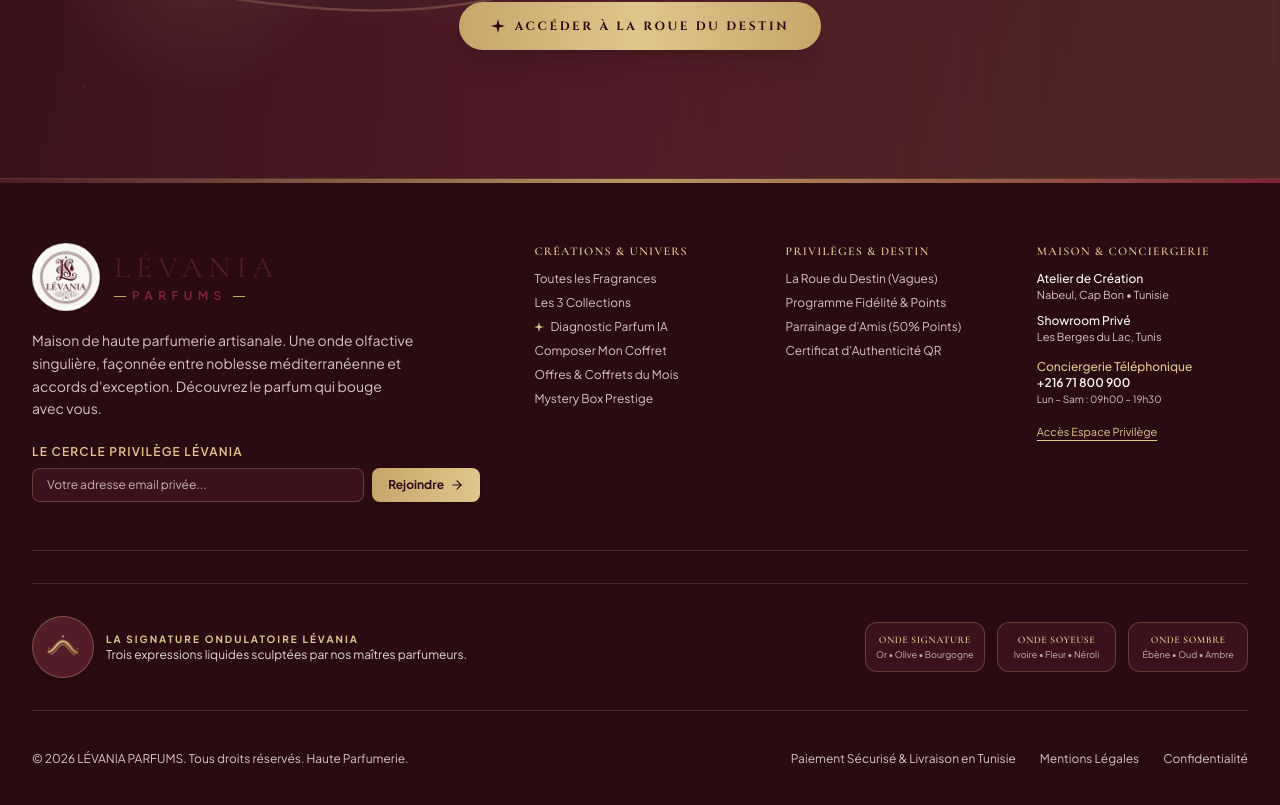
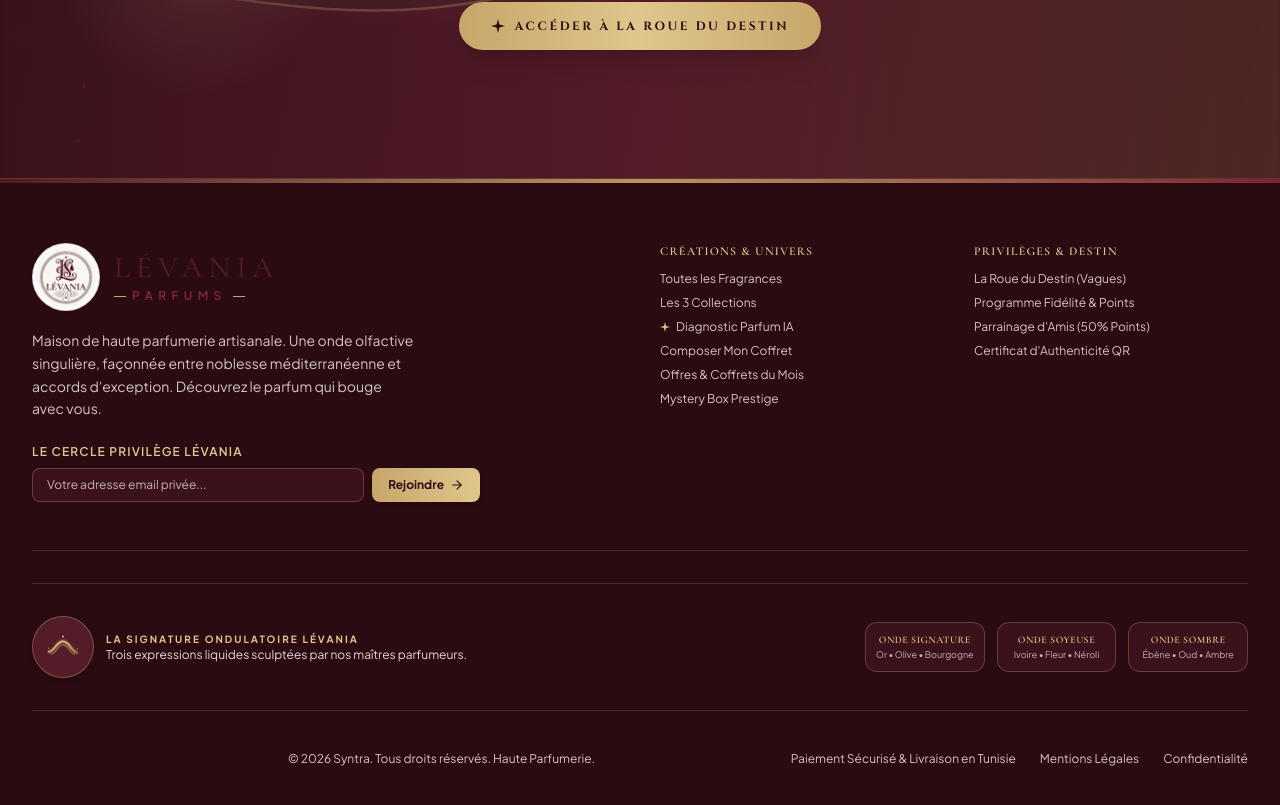
Before and after one commit to fedixscar/lev, a Next.js app: page / in a window 1280 px wide. Shown: the part 9007-9812 px from the top of the page. Built offline with nearby package versions, Linux system fonts and the light colour scheme; no server answers.

Commit message:
fix(footer): remove contact block and update copyright to Syntra

```diff
--- a/src/components/navigation/Footer.tsx
+++ b/src/components/navigation/Footer.tsx
@@ -26,7 +26,7 @@
       <div className="absolute top-0 left-0 right-0 h-1 bg-gradient-to-r from-[#541B28] via-[#C7A66A] to-[#852538] opacity-90" />
 
       <div className="max-w-7xl mx-auto px-4 sm:px-6 lg:px-8">
-        <div className="grid grid-cols-1 md:grid-cols-2 lg:grid-cols-5 gap-10 pb-12 border-b border-[#C7A66A]/20">
+        <div className="grid grid-cols-1 md:grid-cols-2 lg:grid-cols-4 gap-10 pb-12 border-b border-[#C7A66A]/20">
           {/* Brand Col */}
           <div className="lg:col-span-2 space-y-4">
             <LevaniaLogo size="lg" />
@@ -135,35 +135,6 @@
             </ul>
           </div>
 
-          {/* Maison & Conciergerie */}
-          <div className="space-y-3">
-            <h4 className="text-xs font-serif uppercase tracking-widest text-[#DFC68B] font-semibold">
-              Maison & Conciergerie
-            </h4>
-            <div className="space-y-2.5 text-xs text-[#D5C4C7]">
-              <div>
-                <span className="text-[#FAF7F2] font-medium block">Atelier de Création</span>
-                <span className="text-[11px] text-[#D5C4C7]">Nabeul, Cap Bon &bull; Tunisie</span>
-              </div>
-              <div>
-                <span className="text-[#FAF7F2] font-medium block">Showroom Privé</span>
-                <span className="text-[11px] text-[#D5C4C7]">Les Berges du Lac, Tunis</span>
-              </div>
-              <div className="pt-1">
-                <span className="text-[#DFC68B] font-medium block">Conciergerie Téléphonique</span>
-                <span className="text-[#FAF7F2] font-semibold text-xs">+216 71 800 900</span>
-                <span className="text-[10px] text-[#D5C4C7] block mt-0.5">Lun &ndash; Sam : 09h00 &ndash; 19h30</span>
-              </div>
-              <div className="pt-2">
-                <Link
-                  href="/login"
-                  className="inline-flex items-center gap-1.5 text-[11px] text-[#DFC68B] hover:text-[#FAF7F2] transition-colors underline underline-offset-4"
-                >
-                  <span>Accès Espace Privilège</span>
-                </Link>
-              </div>
-            </div>
-          </div>
         </div>
 
         {/* The 3 Wave Olfactory Pillars */}
@@ -215,8 +186,8 @@
 
         {/* Bottom copyright and legal */}
         <div className="pt-2 flex flex-col sm:flex-row items-center justify-between text-xs text-[#D5C4C7] gap-4">
-          <div>
-            &copy; 2026 LÉVANIA PARFUMS. Tous droits réservés. Haute Parfumerie.
+          <div className="pl-20 sm:pl-64">
+            &copy; 2026 Syntra. Tous droits réservés. Haute Parfumerie.
           </div>
           <div className="flex gap-6">
             <span>Paiement Sécurisé & Livraison en Tunisie</span>
```
